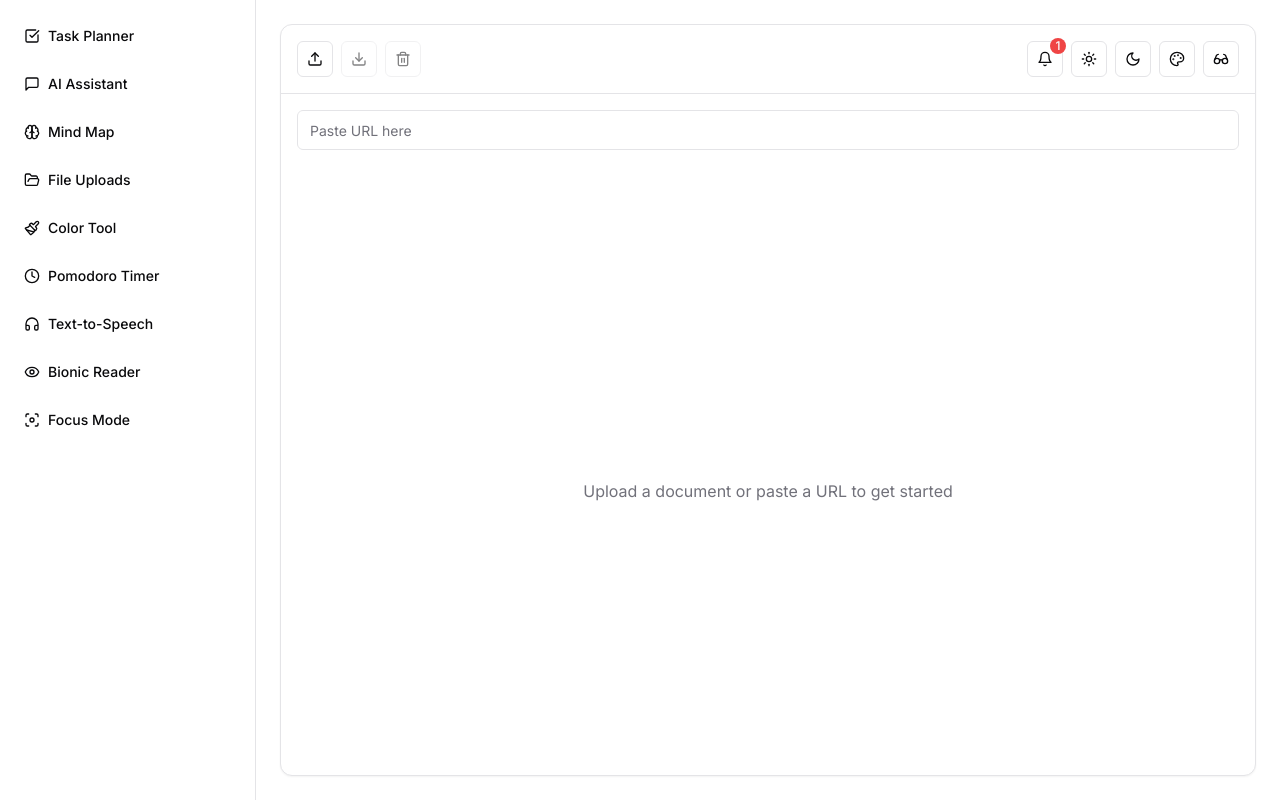
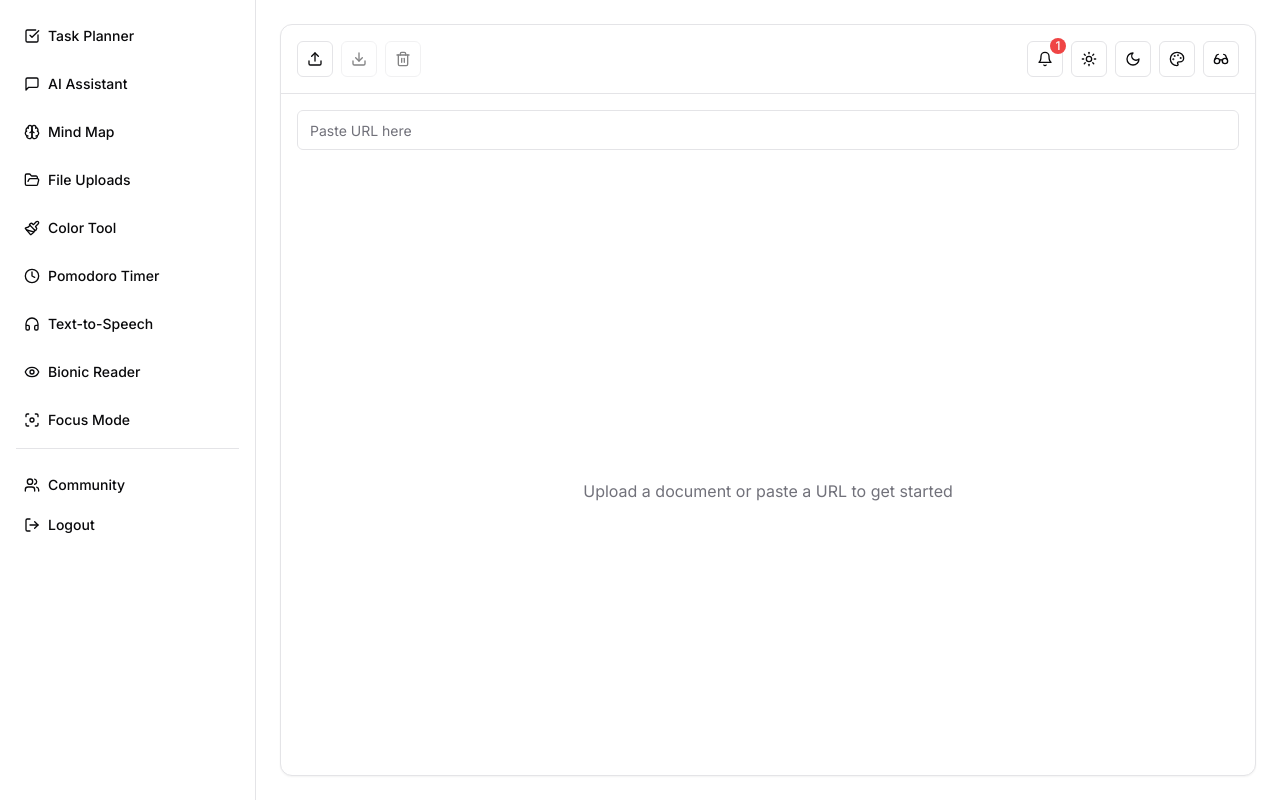
Before and after one commit to drsquidgeums/allie-digital-mvp, a React (Vite) app: page / in a window 1280 px wide. Built offline with nearby package versions, Linux system fonts and the light colour scheme; a web font is replaced by a local one.

Commit message:
Add community and logout buttons
Added a community button and a logout button to the left-hand sidebar for improved navigation and user access.
[skip gpt_engineer]

```diff
--- a/src/components/sidebar/SidebarTools.tsx
+++ b/src/components/sidebar/SidebarTools.tsx
@@ -5,7 +5,9 @@ import {
   Eye,
   Focus,
   Paintbrush,
-  FolderOpen
+  FolderOpen,
+  Users,
+  LogOut
 } from "lucide-react";
 import { SidebarButton } from "./SidebarButton";
 
@@ -24,6 +26,11 @@ export const SidebarTools = ({ activeComponent, setActiveComponent }: SidebarToo
     { id: "focus", icon: Focus, label: "Focus Mode" },
   ];
 
+  const handleLogout = () => {
+    // Add logout logic here when needed
+    console.log("Logout clicked");
+  };
+
   return (
     <div className="space-y-2">
       {tools.map((tool) => (
@@ -35,6 +42,21 @@ export const SidebarTools = ({ activeComponent, setActiveComponent }: SidebarToo
           onClick={() => setActiveComponent(tool.id)}
         />
       ))}
+
+      <div className="pt-4 border-t border-border">
+        <SidebarButton
+          icon={Users}
+          label="Community"
+          isActive={activeComponent === "community"}
+          onClick={() => setActiveComponent("community")}
+        />
+        <SidebarButton
+          icon={LogOut}
+          label="Logout"
+          isActive={false}
+          onClick={handleLogout}
+        />
+      </div>
     </div>
   );
 };
```
